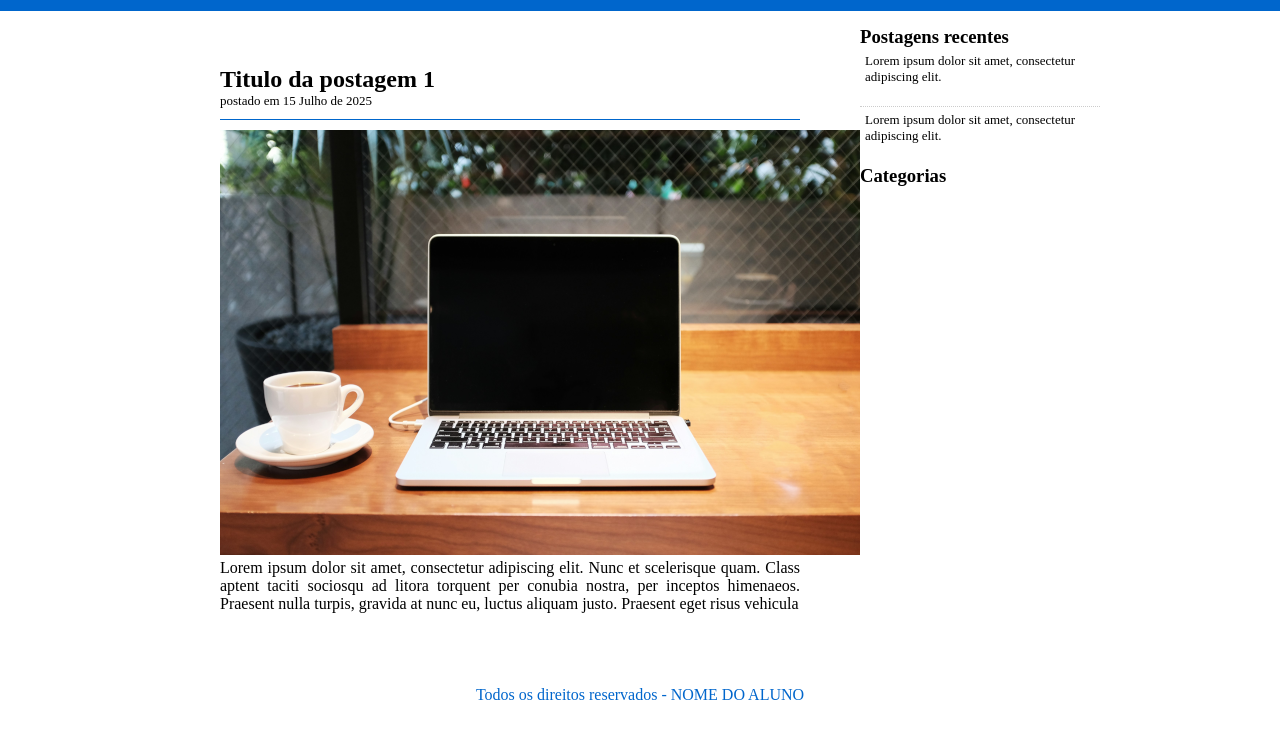
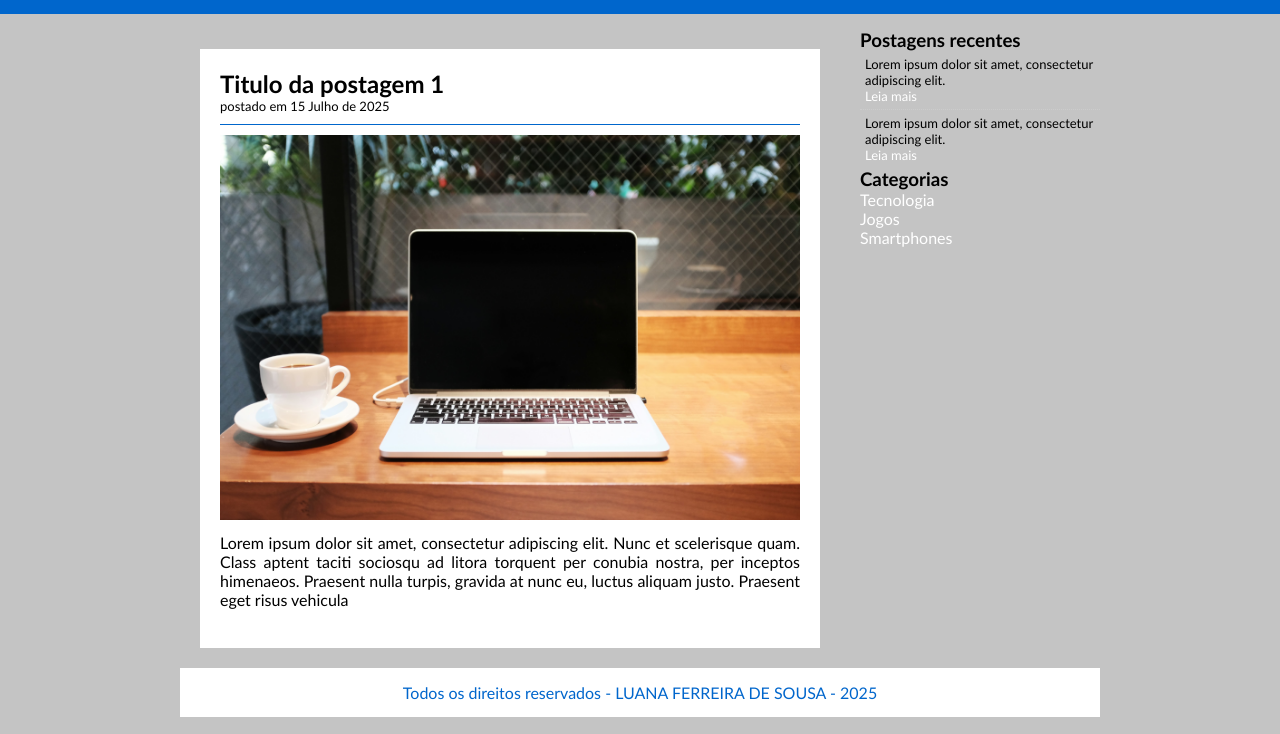
Before and after one commit to Luana-create/Trabalho-web, a plain HTML site: page index.html in a window 1280 px wide. Shown: the part 114-848 px from the top of the page. Drawn offline with Linux system fonts and the light colour scheme.

Commit message:
Imagem
Consegui corrigir o local da imagem

```diff
--- a/css/style.css
+++ b/css/style.css
@@ -6,6 +6,19 @@
     padding:0;
 
 }
+/*
+*********FORMATAÇÕES GENÉRICAS***********
+*/
+body{
+    font-size: 16px; ;
+    font-family: 'Trebuchet MS', 'Lucida Sans Unicode', 'Lucida Grande', 'Lucida Sans', Arial, sans-serif;
+    background-color: #c4c4c4;
+
+
+}
+
+
+
 
 /*
 *********LIMPAR HEADER***********
@@ -55,6 +68,11 @@
     margin: 20px;
     background: #ffffff;
     text-align: justify;
+}
+.img-post{
+    width: 100%;
+    height: auto;
+    margin-bottom: 10px;
 }
 .data-post{
     font-size: 13px;
--- a/index.html
+++ b/index.html
@@ -71,7 +71,7 @@
         </div>
 
         <div id="footer">
-            Todos os direitos reservados - NOME DO ALUNO
+            Todos os direitos reservados - LUANA FERREIRA DE SOUSA - 2025
         </div>
 
     </div>
```
